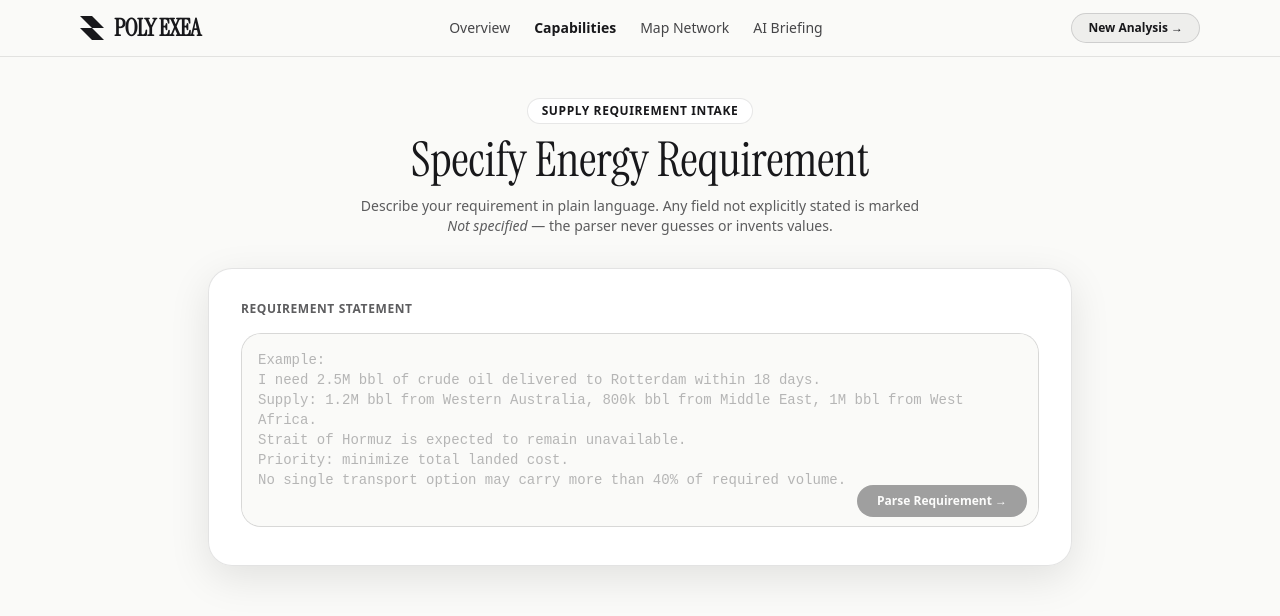
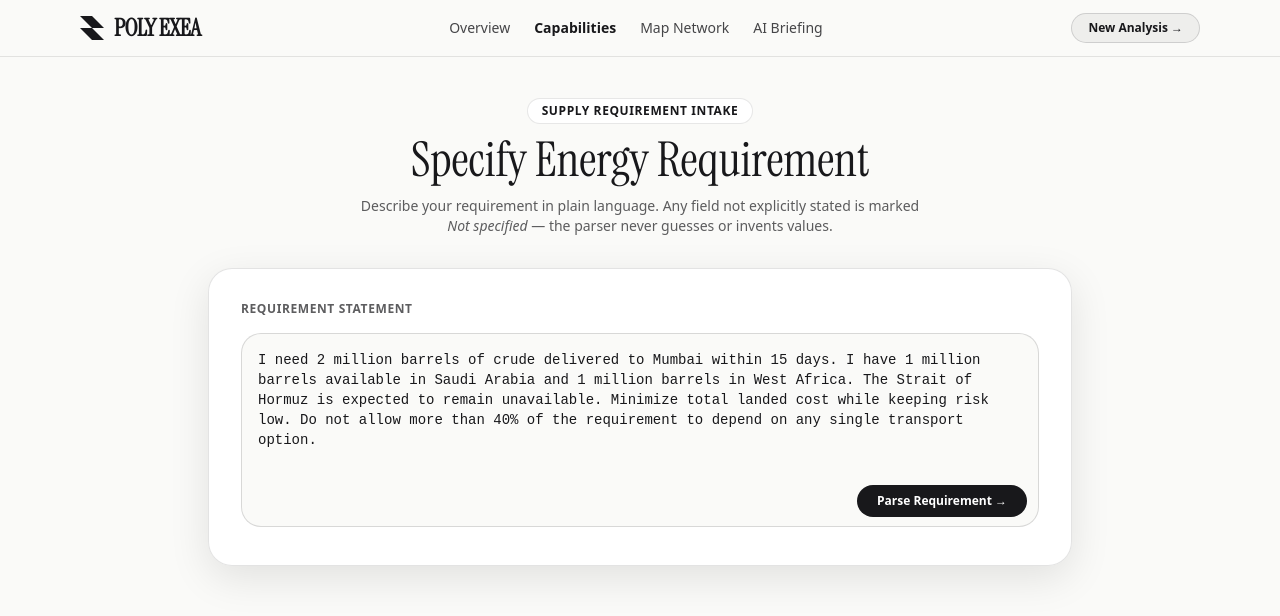
Before and after one commit to naagasumukh8/BUILD-EON-EXEA, a Next.js app: page /intake in a window 1280 px wide. Shown: the top 616 px of the page. Built offline with nearby package versions, Linux system fonts and the light colour scheme.

Commit message:
feat(intake): Pre-populate requirements textarea with Mumbai 2M bbl demo scenario text for testers

```diff
--- a/app/intake/page.tsx
+++ b/app/intake/page.tsx
@@ -29,7 +29,9 @@ function IntakeContent() {
   const router = useRouter()
   const existingScenarioId = searchParams.get('scenario_id')
 
-  const [prompt, setPrompt] = useState('')
+  const [prompt, setPrompt] = useState(
+    'I need 2 million barrels of crude delivered to Mumbai within 15 days. I have 1 million barrels available in Saudi Arabia and 1 million barrels in West Africa. The Strait of Hormuz is expected to remain unavailable. Minimize total landed cost while keeping risk low. Do not allow more than 40% of the requirement to depend on any single transport option.'
+  )
   const [parsing, setParsing] = useState(false)
   const [saving, setSaving] = useState(false)
   const [error, setError] = useState<string | null>(null)
```
